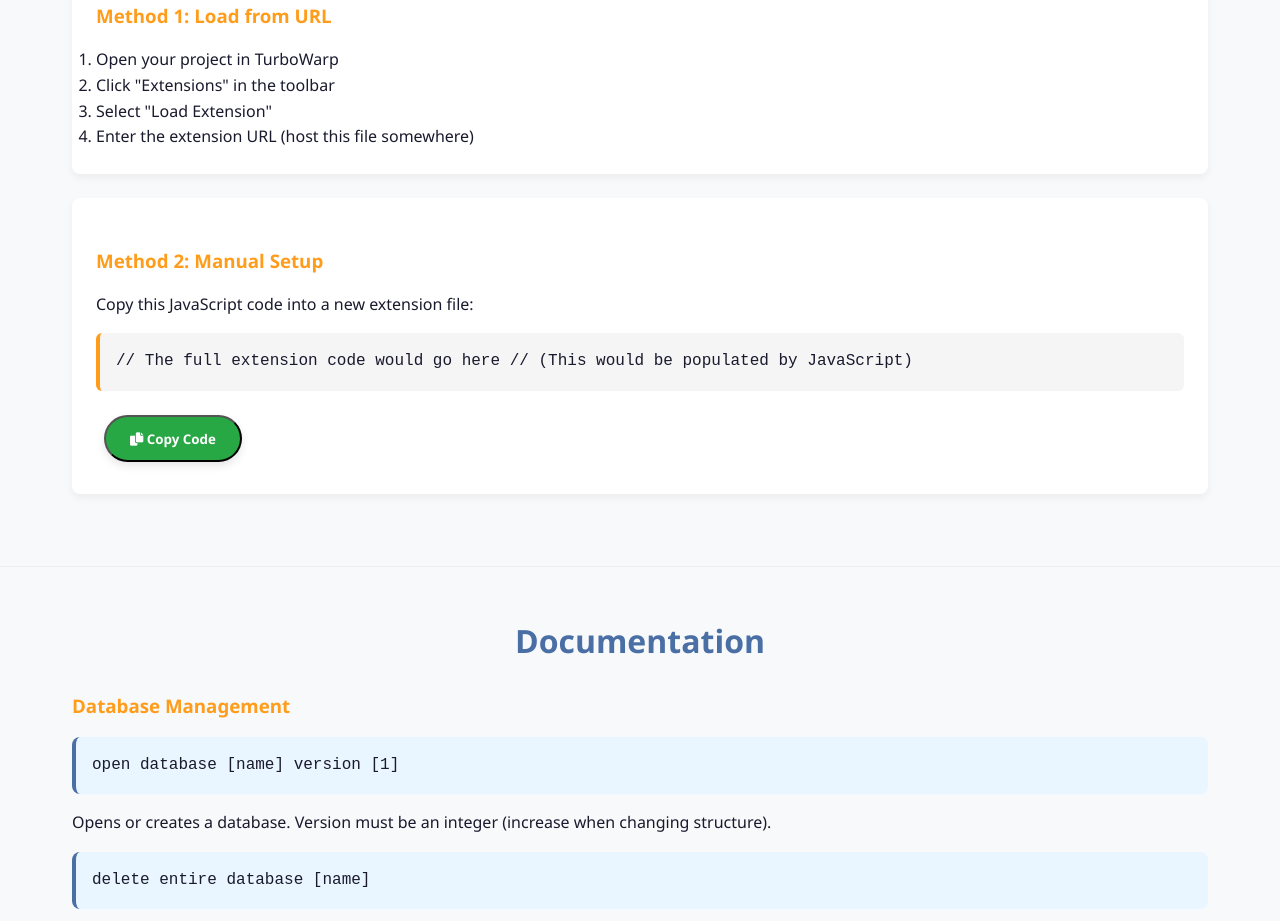
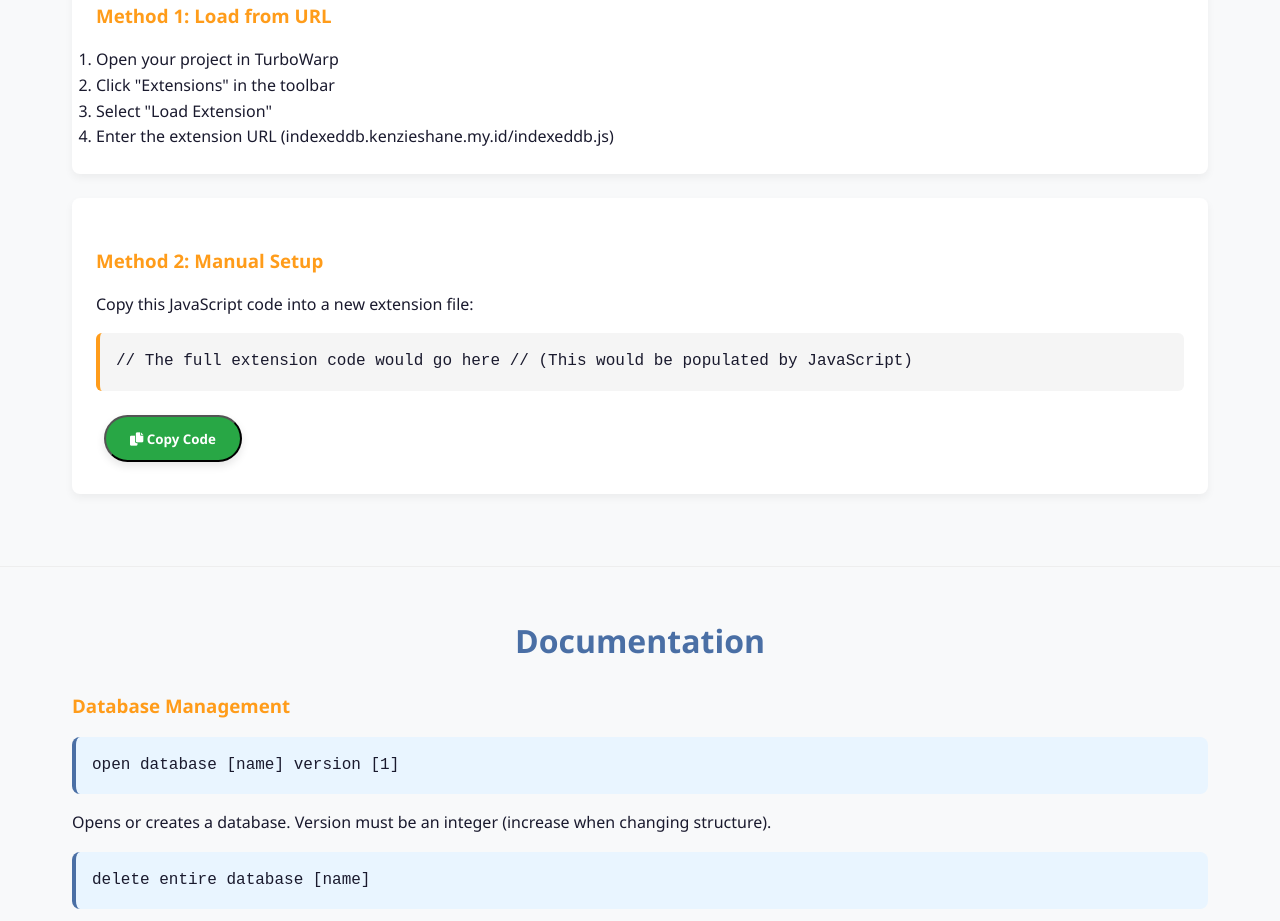
Before and after one commit to kenzieshane/IndexedDB-for-Turbowarp, a plain HTML site: page index.html in a window 1280 px wide. Shown: the part 1160-2081 px from the top of the page. Drawn offline with Linux system fonts and the light colour scheme.

Commit message:
Update index.html

```diff
--- a/index.html
+++ b/index.html
@@ -228,7 +228,7 @@
                     <li>Open your project in TurboWarp</li>
                     <li>Click "Extensions" in the toolbar</li>
                     <li>Select "Load Extension"</li>
-                    <li>Enter the extension URL (host this file somewhere)</li>
+                    <li>Enter the extension URL (indexeddb.kenzieshane.my.id/indexeddb.js)</li>
                 </ol>
             </div>
 
```
